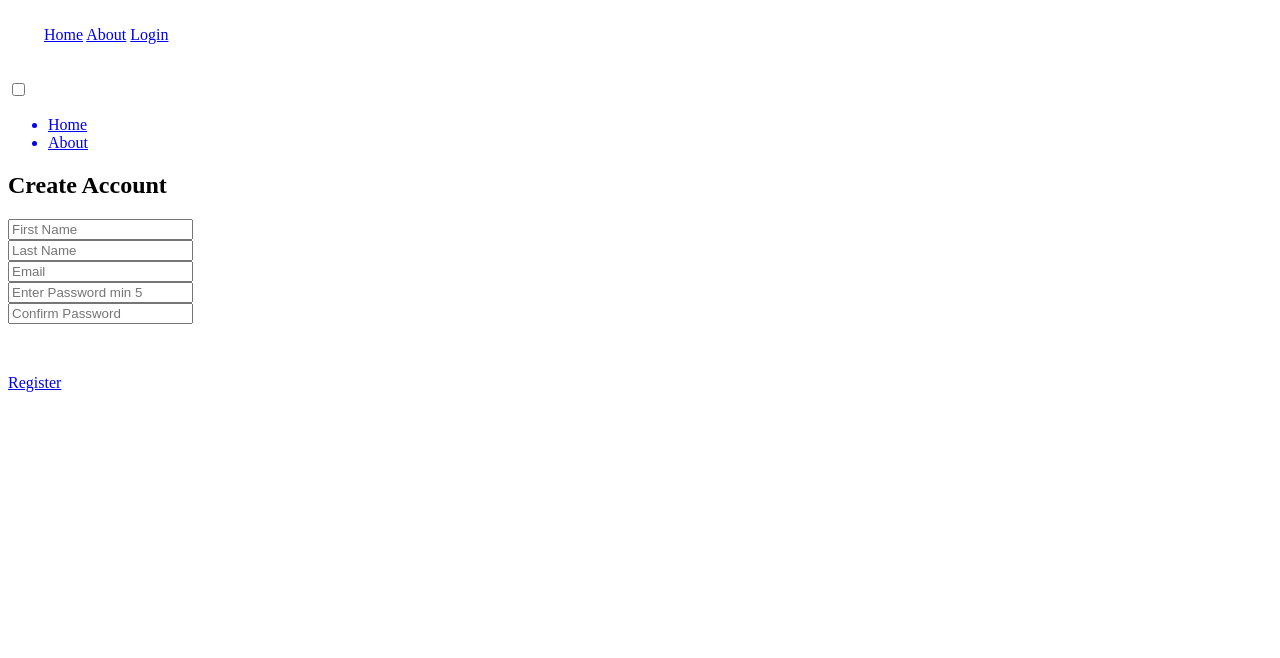
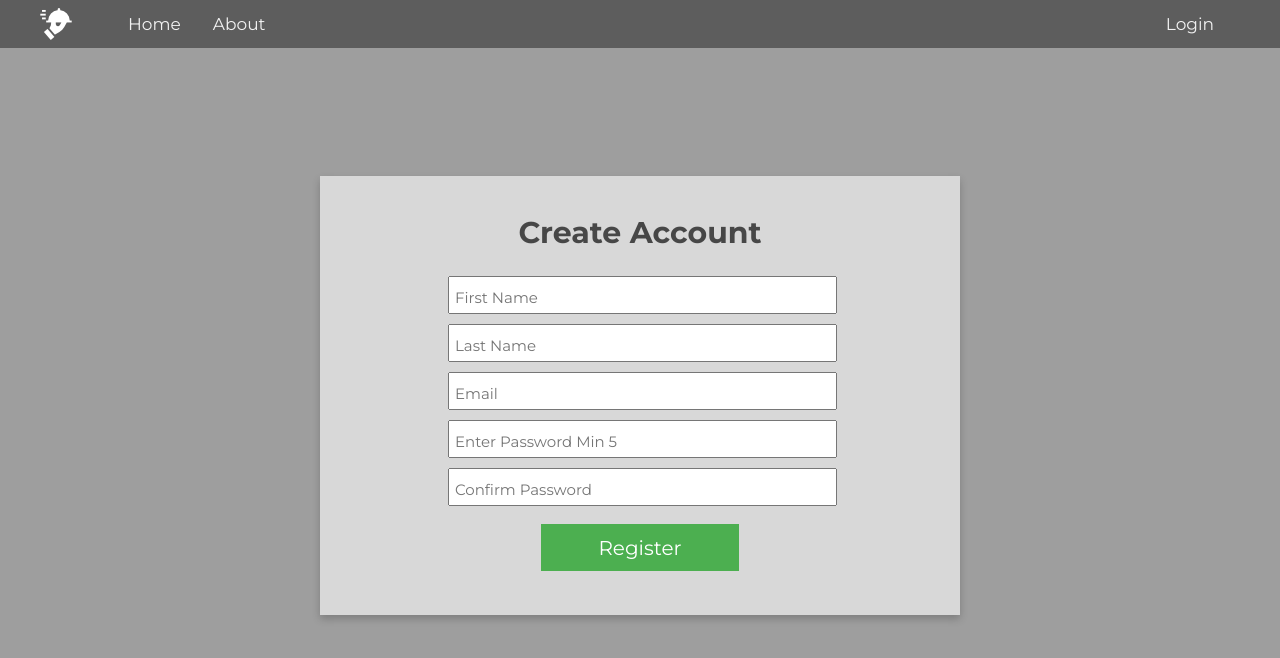
Before and after one commit to edogbosunny/Fast-Food-Fast-Cycle-36, a plain HTML site: page UI/register.html in a window 1280 px wide. Drawn offline with Linux system fonts and the light colour scheme; files that its build step writes are made by us from their sources; the site is published under a folder, as on GitHub Pages, so addresses that start at the root find nothing.

Commit message:
Update register.html

```diff
--- a/UI/register.html
+++ b/UI/register.html
@@ -5,7 +5,7 @@
     <meta charset="UTF-8">
     <meta name="viewport" content="width=device-width, initial-scale=1.0">
     <meta http-equiv="X-UA-Compatible" content="ie=edge">
-    <link rel="stylesheet" href="/css/style.css">
+    <link rel="stylesheet" href="Fast-Food-Fast-Cycle-36/UI/css/style.css">
     <link href="https://fonts.googleapis.com/css?family=Montserrat:400,700" rel="stylesheet">
     <title>Order Food Fast</title>
     <link rel="apple-touch-icon" sizes="57x57" href="./images/fav/apple-icon-57x57.png">
```
